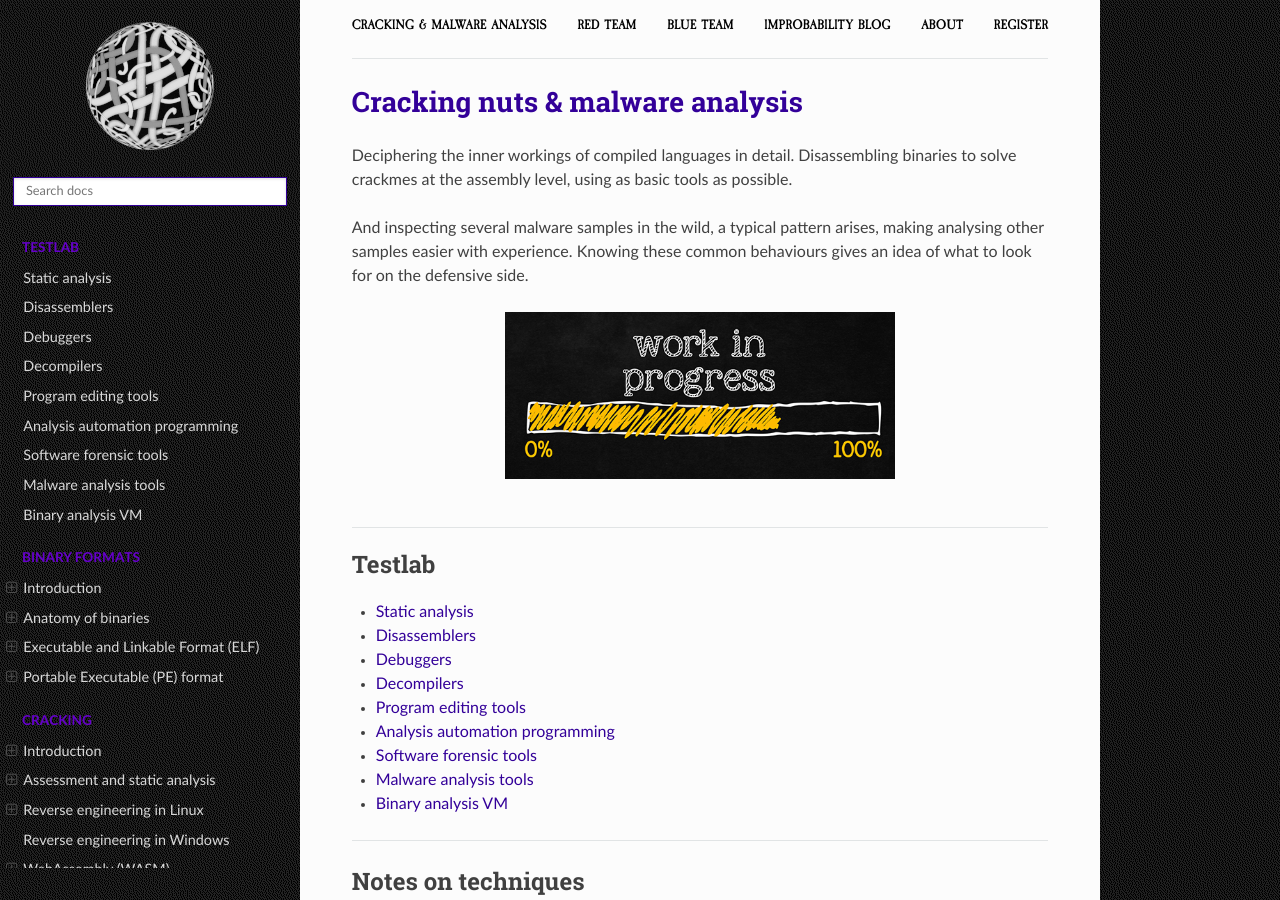
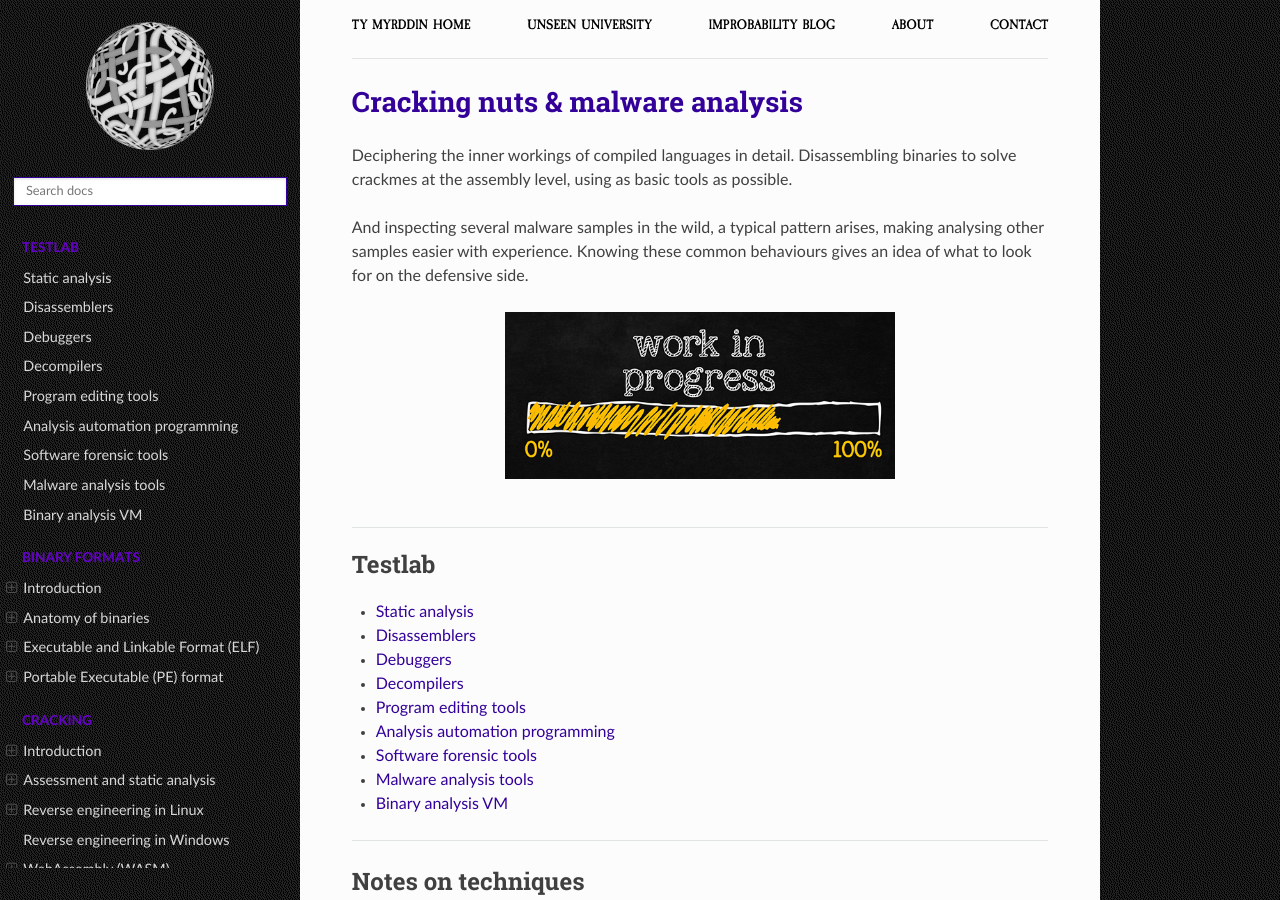
Before and after one commit to tymyrddin/red-reverse, a Sphinx documentation site: the page built from source/index.rst, in a window 1280 px wide and 900 px high. Built offline with Sphinx 7.4.7 and the Read the Docs theme 2.0.0, drawn with Linux system fonts in a browser that asks for light colours; some of the changed text lies outside the part shown.

Commit message:
Upgrades

```diff
--- a/source/_templates/breadcrumbs.html
+++ b/source/_templates/breadcrumbs.html
@@ -1,12 +1,11 @@
 <div class="container">
     <topnav>
             <ul>
-                <li class="nav__item"><a href="https://reverse.tymyrddin.dev/" class="nav__link">Cracking & Malware analysis</a></li>
-                <li class="nav__item"><a href="https://red.tymyrddin.dev/" class="nav__link">Red Team</a></li>
-                <li class="nav__item"><a href="https://blue.tymyrddin.dev/" class="nav__link">Blue Team</a></li>
-                <li class="nav__item"><a href="https://uu.tymyrddin.dev/blog/" class="nav__link">Improbability Blog</a></li>
-                <li class="nav__item"><a href="https://uu.tymyrddin.dev/about/" class="nav__link">About</a></li>
-                <li class="nav__item"><a href="https://uu.tymyrddin.dev/registration/" class="nav__link">Register</a></li>
+                <li class="nav__item"><a href="https://tymyrddin.dev/" class="nav__link">Ty Myrddin Home</a></li>
+                <li class="nav__item"><a href="https://uu.tymyrddin.dev/writeups/" class="nav__link">Unseen University</a></li>
+                <li class="nav__item"><a href="https://tymyrddin.dev/blogs/" class="nav__link">Improbability Blog</a></li>
+                <li class="nav__item"><a href="https://tymyrddin.dev/about/" class="nav__link">About</a></li>
+                <li class="nav__item"><a href="https://tymyrddin.dev/contact/" class="nav__link">Contact</a></li>
             </ul>
     </topnav>
     <hr>
--- a/source/_templates/footer.html
+++ b/source/_templates/footer.html
@@ -1,4 +1,4 @@
 {% extends "!footer.html" %}
 {%- block contentinfo %}
-        <a href="https://uu.tymyrddin.dev">Unseen University</a>, 2023, with a forest garden <a href="https://ut7.fr/">fostered by /ut7</a>.
+        <a href="https://uu.tymyrddin.dev">Unseen University</a>, 2024, with a forest garden <a href="https://ut7.fr/">fostered by /ut7</a>.
 {% endblock %}
```
Also changed, not shown: requirements.txt (+17 -83 lines).
